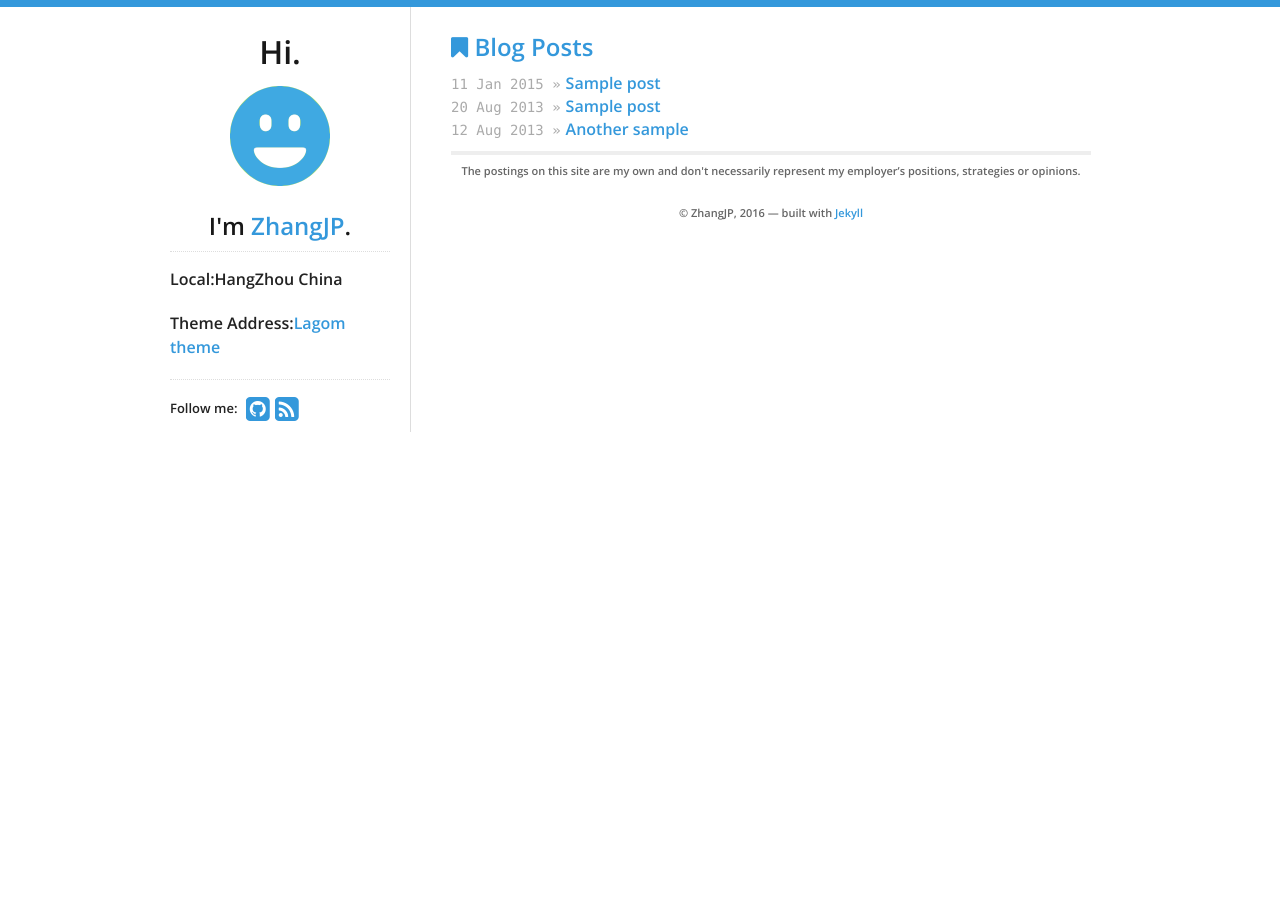
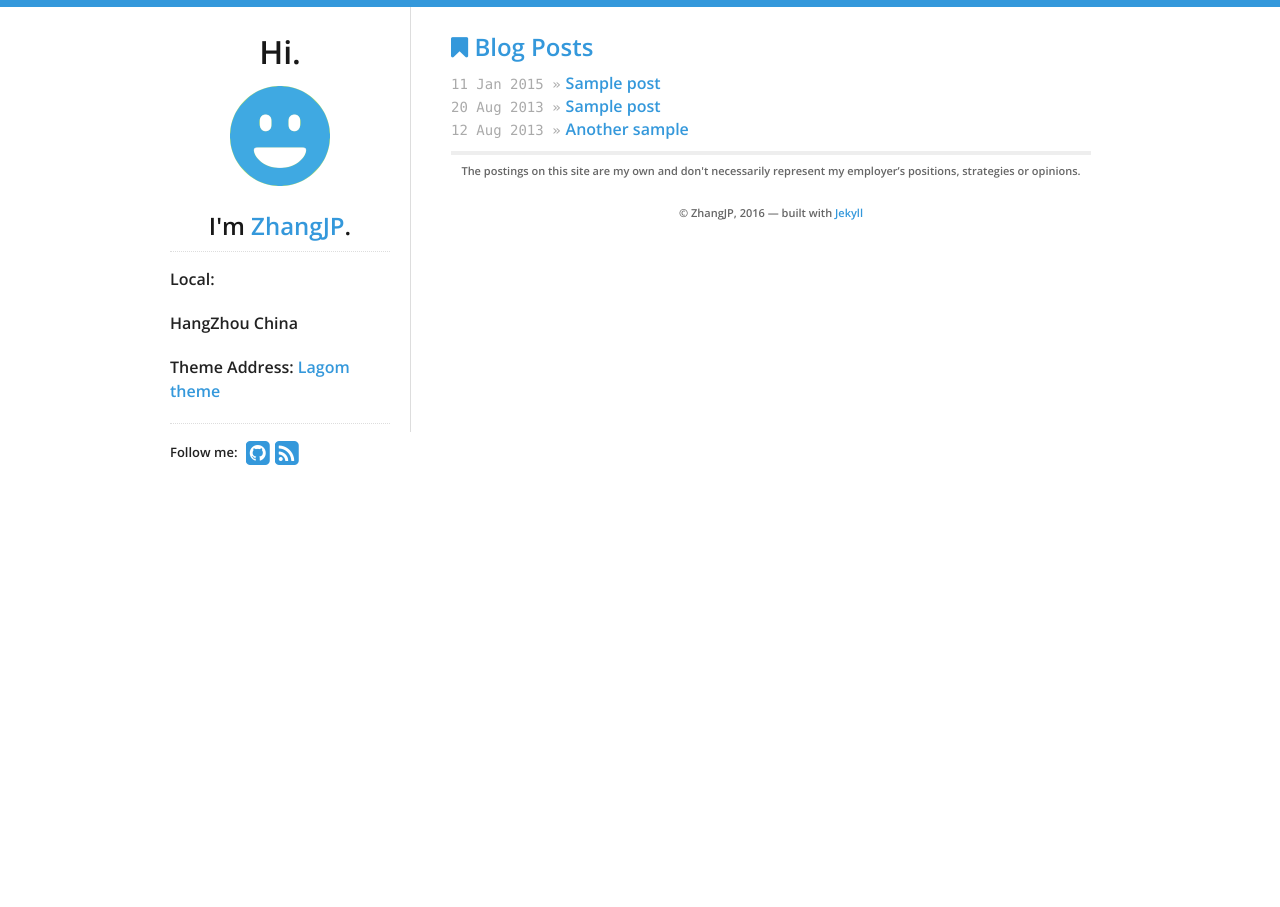
Before and after one commit to JPZJPZ/JPZJPZ.github.cn, a Jekyll site: the page built from index.html, in a window 1280 px wide. Built offline with Jekyll 4.4.1, drawn with Linux system fonts in a browser that asks for light colours; nearby versions of some CDN libraries.

Commit message:
base
base

```diff
--- a/_includes/sidebar.html
+++ b/_includes/sidebar.html
@@ -5,8 +5,10 @@
   </a>
   <h2>I'm <a href="/">{{ site.data.theme.name }}</a>.</h2>
   <div id="bio">
-    <p>Local:HangZhou China</p>
-	<p>Theme Address:<a href = "https://github.com/swanson/lagom">Lagom theme</a>
+    <p>Local:</p>
+	<p>  HangZhou China</p>
+	<p>Theme Address:
+	<a href = "https://github.com/swanson/lagom">  Lagom theme</a>
   </div>
   <div id="social">
     {% include social.html %}
```
